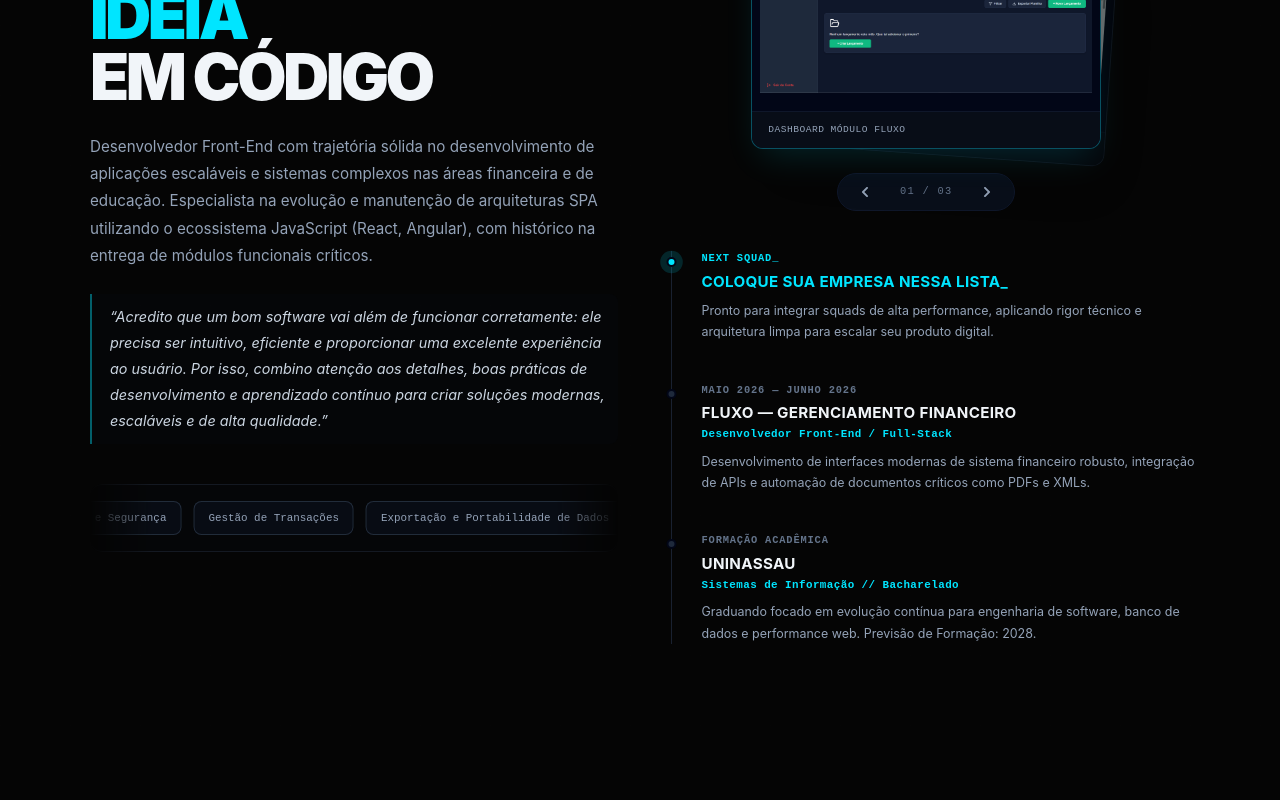
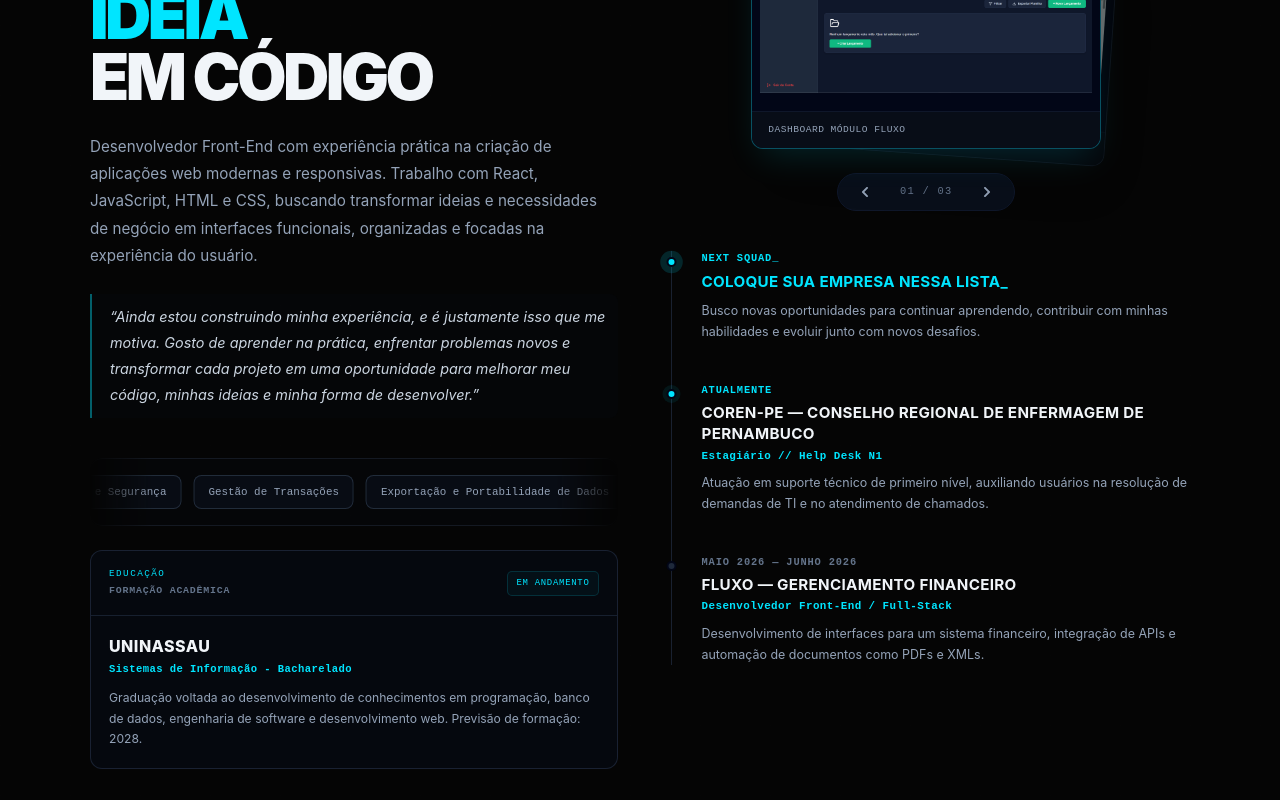
Before and after one commit to Dudu-Medeiros/Portfolio-Eduardo, a React (Vite) app in the folder portfolio/: page / in a window 1280 px wide. Shown: the part 1040-1840 px from the top of the page. Built offline with nearby package versions, Linux system fonts and the light colour scheme; no server answers.

Commit message:
hotfix: adição/correção de informações parciais (Português e inglês)

```diff
--- a/portfolio/src/sections/about/About.css
+++ b/portfolio/src/sections/about/About.css
@@ -73,6 +73,7 @@
   grid-column: span 6;
 
   width: 100%;
+
   display: flex;
   flex-direction: column;
   align-items: flex-start;
@@ -192,8 +193,7 @@
   animation: about-marquee 25s linear infinite;
 }
 
-.about-capabilities:hover
-  .about-marquee__group {
+.about-capabilities:hover .about-marquee__group {
   animation-play-state: paused;
 }
 
@@ -245,10 +245,158 @@
   }
 
   to {
-    transform: translateX(
-      calc(-50% - 6px)
-    );
+    transform: translateX(calc(-50% - 6px));
   }
+}
+
+.about-education {
+  width: 100%;
+  max-width: 650px;
+
+  margin-top: 24px;
+
+  border: 1px solid rgba(30, 41, 59, 0.8);
+  border-radius: 12px;
+
+  background: rgba(7, 11, 20, 0.65);
+
+  transition:
+    border-color 0.3s ease,
+    background-color 0.3s ease,
+    box-shadow 0.3s ease;
+}
+
+.about-education:hover {
+  border-color: rgba(0, 229, 255, 0.25);
+
+  box-shadow:
+    0 15px 35px rgba(0, 0, 0, 0.15);
+}
+
+.about-section--light .about-education {
+  border-color: #e2e8f0;
+  background: #ffffff;
+
+  box-shadow:
+    0 10px 25px rgba(15, 23, 42, 0.04);
+}
+
+.about-section--light .about-education:hover {
+  border-color: rgba(0, 229, 255, 0.35);
+
+  box-shadow:
+    0 15px 35px rgba(15, 23, 42, 0.08);
+}
+
+.about-education__header {
+  display: flex;
+  align-items: center;
+  justify-content: space-between;
+  gap: 20px;
+
+  padding: 16px 18px;
+
+  border-bottom: 1px solid rgba(30, 41, 59, 0.75);
+}
+
+.about-section--light .about-education__header {
+  border-bottom-color: #e2e8f0;
+}
+
+.about-education__code {
+  display: block;
+
+  margin-bottom: 3px;
+
+  color: #00e5ff;
+
+  font-family: "JetBrains Mono", monospace;
+  font-size: 0.58rem;
+  letter-spacing: 0.16em;
+}
+
+.about-education__label {
+  display: block;
+
+  color: #64748b;
+
+  font-family: "JetBrains Mono", monospace;
+  font-size: 0.62rem;
+  font-weight: 700;
+  letter-spacing: 0.08em;
+}
+
+.about-education__status {
+  flex-shrink: 0;
+
+  padding: 5px 8px;
+
+  border: 1px solid rgba(0, 229, 255, 0.15);
+  border-radius: 5px;
+
+  color: #00e5ff;
+  background: rgba(0, 229, 255, 0.04);
+
+  font-family: "JetBrains Mono", monospace;
+  font-size: 0.56rem;
+  letter-spacing: 0.08em;
+}
+
+.about-section--light .about-education__status {
+  color: #00a3b8;
+  background: rgba(0, 229, 255, 0.04);
+  border-color: rgba(0, 163, 184, 0.2);
+}
+
+.about-education__body {
+  padding: 18px;
+}
+
+.about-education__institution {
+  margin: 0;
+
+  color: #f1f5f9;
+
+  font-size: 1rem;
+  font-weight: 800;
+  letter-spacing: 0.03em;
+  text-transform: uppercase;
+}
+
+.about-section--light .about-education__institution {
+  color: #1e293b;
+}
+
+.about-education__course {
+  display: block;
+
+  margin-top: 4px;
+
+  color: #00e5ff;
+
+  font-family: "JetBrains Mono", monospace;
+  font-size: 0.66rem;
+  font-weight: 600;
+  letter-spacing: 0.04em;
+}
+
+.about-section--light .about-education__course {
+  color: #00a3b8;
+}
+
+.about-education__description {
+  max-width: 580px;
+
+  margin: 10px 0 0;
+
+  color: #94a3b8;
+
+  font-size: 0.76rem;
+  line-height: 1.7;
+}
+
+.about-section--light .about-education__description {
+  color: #64748b;
 }
 
 .about-right {
@@ -401,7 +549,8 @@
   border-color: #e2e8f0;
   background: #ffffff;
 
-  box-shadow: 0 20px 45px rgba(15, 23, 42, 0.08);
+  box-shadow:
+    0 20px 45px rgba(15, 23, 42, 0.08);
 }
 
 .about-section--light .system-screenshot {
@@ -431,7 +580,8 @@
   border-color: #e2e8f0;
   background: #ffffff;
 
-  box-shadow: 0 5px 20px rgba(15, 23, 42, 0.05);
+  box-shadow:
+    0 5px 20px rgba(15, 23, 42, 0.05);
 }
 
 .slider-arrow {
@@ -505,6 +655,10 @@
   background: #1e293b;
 
   transform: translateX(-5.5px);
+
+  transition:
+    background-color 0.3s ease,
+    box-shadow 0.3s ease;
 }
 
 .about-section--light .timeline-node {
@@ -516,6 +670,13 @@
   background: #00e5ff !important;
 
   animation: timeline-glow 2s infinite;
+}
+
+.timeline-node--current {
+  background: #00e5ff;
+
+  box-shadow:
+    0 0 0 4px rgba(0, 229, 255, 0.08);
 }
 
 @keyframes timeline-glow {
@@ -555,7 +716,8 @@
   letter-spacing: 0.08em;
 }
 
-.timeline-date--active {
+.timeline-date--active,
+.timeline-date--current {
   color: #00e5ff;
 }
 
@@ -569,9 +731,15 @@
   line-height: 1.4;
   letter-spacing: 0.02em;
   text-transform: uppercase;
+
+  transition: color 0.3s ease;
 }
 
 .timeline-title--active {
+  color: #00e5ff;
+}
+
+.timeline-item--current:hover .timeline-title {
   color: #00e5ff;
 }
 
@@ -579,7 +747,12 @@
   color: #1e293b;
 }
 
-.about-section--light .timeline-title--active {
+.about-section--light .timeline-title--active,
+.about-section--light .timeline-item--current:hover .timeline-title {
+  color: #00a3b8;
+}
+
+.about-section--light .timeline-date--current {
   color: #00a3b8;
 }
 
@@ -594,6 +767,10 @@
   font-size: 0.68rem;
   font-weight: 600;
   letter-spacing: 0.04em;
+}
+
+.about-section--light .timeline-role {
+  color: #00a3b8;
 }
 
 .timeline-text {
@@ -651,6 +828,10 @@
     margin-top: 32px;
   }
 
+  .about-education {
+    margin-top: 20px;
+  }
+
   .slider-window {
     height: 190px;
     max-width: 320px;
@@ -686,6 +867,20 @@
     font-size: 0.74rem;
     text-align: justify;
   }
+
+  .about-education__header {
+    align-items: flex-start;
+    flex-direction: column;
+    gap: 10px;
+  }
+
+  .about-education__status {
+    align-self: flex-start;
+  }
+
+  .about-education__institution {
+    font-size: 0.9rem;
+  }
 }
 
 @media (min-width: 640px) and (max-width: 1023px) {
@@ -718,7 +913,8 @@
   }
 
   .slider-card,
-  .capability-tag {
+  .capability-tag,
+  .about-education {
     transition: none;
   }
 }
--- a/portfolio/src/sections/about/About.jsx
+++ b/portfolio/src/sections/about/About.jsx
@@ -62,23 +62,29 @@ export default function About({ theme, language }) {
 
   const texts = {
     title1:
-      language === "pt" ? "TRANSFORME" : "TRANSFORM",
+      language === "pt"
+        ? "TRANSFORME"
+        : "TRANSFORM",
 
     title2:
-      language === "pt" ? "IDEIA" : "IDEAS",
+      language === "pt"
+        ? "IDEIA"
+        : "IDEAS",
 
     title3:
-      language === "pt" ? "EM CÓDIGO" : "INTO CODE",
+      language === "pt"
+        ? "EM CÓDIGO"
+        : "INTO CODE",
 
     desc:
       language === "pt"
-        ? "Desenvolvedor Front-End com trajetória sólida no desenvolvimento de aplicações escaláveis e sistemas complexos nas áreas financeira e de educação. Especialista na evolução e manutenção de arquiteturas SPA utilizando o ecossistema JavaScript (React, Angular), com histórico na entrega de módulos funcionais críticos."
-        : "Front-End Developer with a solid track record in creating scalable applications and complex systems in the financial and education fields. Expert in evolving and maintaining SPA architectures using the JavaScript ecosystem (React, Angular), with a history of delivering critical core modules.",
+        ? "Desenvolvedor Front-End com experiência prática na criação de aplicações web modernas e responsivas. Trabalho com React, JavaScript, HTML e CSS, buscando transformar ideias e necessidades de negócio em interfaces funcionais, organizadas e focadas na experiência do usuário."
+        : "Front-End Developer with hands-on experience building modern and responsive web applications. I work with React, JavaScript, HTML, and CSS, focusing on turning ideas and business needs into functional, well-structured interfaces centered on user experience.",
 
     manifesto:
       language === "pt"
-        ? "“Acredito que um bom software vai além de funcionar corretamente: ele precisa ser intuitivo, eficiente e proporcionar uma excelente experiência ao usuário. Por isso, combino atenção aos detalhes, boas práticas de desenvolvimento e aprendizado contínuo para criar soluções modernas, escaláveis e de alta qualidade.”"
-        : "“I believe that good software goes beyond working correctly: it needs to be intuitive, efficient, and provide an excellent user experience. Therefore, I combine attention to detail, development best practices, and continuous learning to create modern, scalable, and high-quality solutions.”",
+        ? "“Ainda estou construindo minha experiência, e é justamente isso que me motiva. Gosto de aprender na prática, enfrentar problemas novos e transformar cada projeto em uma oportunidade para melhorar meu código, minhas ideias e minha forma de desenvolver.”"
+        : "“I am still building my experience, and that is exactly what motivates me. I enjoy learning through practice, facing new challenges, and turning every project into an opportunity to improve my code, my ideas, and the way I develop.”",
 
     nextSquadTitle:
       language === "pt"
@@ -87,8 +93,36 @@ export default function About({ theme, language }) {
 
     nextSquadDesc:
       language === "pt"
-        ? "Pronto para integrar squads de alta performance, aplicando rigor técnico e arquitetura limpa para escalar seu produto digital."
-        : "Ready to join high-performance squads, applying technical rigor and clean architecture to scale your digital product.",
+        ? "Busco novas oportunidades para continuar aprendendo, contribuir com minhas habilidades e evoluir junto com novos desafios."
+        : "I am looking for new opportunities to keep learning, contribute with my skills, and grow through new challenges.",
+
+    corenDate:
+      language === "pt"
+        ? "ATUALMENTE"
+        : "CURRENT",
+
+    corenTitle:
+      language === "pt"
+        ? "COREN-PE — CONSELHO REGIONAL DE ENFERMAGEM DE PERNAMBUCO"
+        : "COREN-PE — REGIONAL NURSING COUNCIL OF PERNAMBUCO",
+
+    corenRole:
+      language === "pt"
+        ? "Estagiário // Help Desk N1"
+        : "Intern // Help Desk N1",
+
+    corenDesc:
+      language === "pt"
+        ? "Atuação em suporte técnico de primeiro nível, auxiliando usuários na resolução de demandas de TI e no atendimento de chamados."
+        : "Working in first-level technical support, assisting users with IT requests and handling support tickets.",
+
+    fluxoDate:
+      language === "pt"
+        ? "MAIO 2026 — JUNHO 2026"
+        : "MAY 2026 — JUNE 2026",
+
+    fluxoTitle:
+      "Fluxo — Gerenciamento Financeiro",
 
     fluxoRole:
       language === "pt"
@@ -97,18 +131,31 @@ export default function About({ theme, language }) {
 
     fluxoDesc:
       language === "pt"
-        ? "Desenvolvimento de interfaces modernas de sistema financeiro robusto, integração de APIs e automação de documentos críticos como PDFs e XMLs."
-        : "Development of modern interfaces for robust financial systems, API integrations, and automation of critical documents like PDFs and XMLs.",
+        ? "Desenvolvimento de interfaces para um sistema financeiro, integração de APIs e automação de documentos como PDFs e XMLs."
+        : "Development of interfaces for a financial system, API integration, and document automation such as PDFs and XMLs.",
 
     eduTitle:
       language === "pt"
         ? "FORMAÇÃO ACADÊMICA"
         : "ACADEMIC BACKGROUND",
 
+    eduStatus:
+      language === "pt"
+        ? "EM ANDAMENTO"
+        : "IN PROGRESS",
+
+    eduInstitution:
+      "UNINASSAU",
+
+    eduCourse:
+      language === "pt"
+        ? "Sistemas de Informação - Bacharelado"
+        : "Information Systems - Bachelor's Degree",
+
     eduDesc:
       language === "pt"
-        ? "Graduando focado em evolução contínua para engenharia de software, banco de dados e performance web. Previsão de Formação: 2028."
-        : "Undergraduate student focused on continuous growth in software engineering, databases, and web performance. Graduation expected: 2028.",
+        ? "Graduação voltada ao desenvolvimento de conhecimentos em programação, banco de dados, engenharia de software e desenvolvimento web. Previsão de formação: 2028."
+        : "Degree focused on programming, databases, software engineering, and web development. Expected graduation: 2028.",
 
     previousSlide:
       language === "pt"
@@ -160,7 +207,9 @@ export default function About({ theme, language }) {
     <section
       id="about"
       className={`about-section ${
-        isLight ? "about-section--light" : "about-section--dark"
+        isLight
+          ? "about-section--light"
+          : "about-section--dark"
       }`}
     >
       <div
@@ -216,6 +265,45 @@ export default function About({ theme, language }) {
               </div>
             </div>
           </div>
+
+          <motion.div
+            className="about-education"
+            {...scrollAnimation}
+            transition={{
+              ...scrollAnimation.transition,
+              delay: 0.35,
+            }}
+          >
+            <div className="about-education__header">
+              <div>
+                <span className="about-education__code">
+                  EDUCAÇÃO
+                </span>
+
+                <span className="about-education__label">
+                  {texts.eduTitle}
+                </span>
+              </div>
+
+              <span className="about-education__status">
+                {texts.eduStatus}
+              </span>
+            </div>
+
+            <div className="about-education__body">
+              <h4 className="about-education__institution">
+                {texts.eduInstitution}
+              </h4>
+
+              <span className="about-education__course">
+                {texts.eduCourse}
+              </span>
+
+              <p className="about-education__description">
+                {texts.eduDesc}
+              </p>
+            </div>
+          </motion.div>
         </motion.div>
 
         <div className="about-right">
@@ -313,32 +401,30 @@ export default function About({ theme, language }) {
             </motion.div>
 
             <motion.div
-              className="timeline-item"
+              className="timeline-item timeline-item--current"
               {...scrollAnimation}
               transition={{
                 ...scrollAnimation.transition,
                 delay: 0.4,
               }}
             >
-              <div className="timeline-node" />
+              <div className="timeline-node timeline-node--current" />
 
               <div className="timeline-content">
-                <span className="timeline-date">
-                  {language === "pt"
-                    ? "MAIO 2026 — JUNHO 2026"
-                    : "MAY 2026 — JUNE 2026"}
+                <span className="timeline-date timeline-date--current">
+                  {texts.corenDate}
                 </span>
 
                 <h4 className="timeline-title">
-                  Fluxo — Gerenciamento Financeiro
+                  {texts.corenTitle}
                 </h4>
 
                 <span className="timeline-role">
-                  {texts.fluxoRole}
+                  {texts.corenRole}
                 </span>
 
                 <p className="timeline-text">
-                  {texts.fluxoDesc}
+                  {texts.corenDesc}
                 </p>
               </div>
             </motion.div>
@@ -355,21 +441,19 @@ export default function About({ theme, language }) {
 
               <div className="timeline-content">
                 <span className="timeline-date">
-                  {texts.eduTitle}
+                  {texts.fluxoDate}
                 </span>
 
                 <h4 className="timeline-title">
-                  UNINASSAU
+                  {texts.fluxoTitle}
                 </h4>
 
                 <span className="timeline-role">
-                  {language === "pt"
-                    ? "Sistemas de Informação // Bacharelado"
-                    : "Information Systems // Bachelor's Degree"}
+                  {texts.fluxoRole}
                 </span>
 
                 <p className="timeline-text">
-                  {texts.eduDesc}
+                  {texts.fluxoDesc}
                 </p>
               </div>
             </motion.div>
--- a/portfolio/src/sections/contact/Contact.jsx
+++ b/portfolio/src/sections/contact/Contact.jsx
@@ -313,7 +313,7 @@ export default function Contact({ theme, language }) {
                 </div>
 
                 <span className="contact-form__indicator">
-                  {isPt ? 'SECURE_CHANNEL' : 'SECURE_CHANNEL'}
+                  SECURE_CHANNEL
                 </span>
               </div>
 
--- a/portfolio/src/sections/hero/Hero.jsx
+++ b/portfolio/src/sections/hero/Hero.jsx
@@ -30,8 +30,8 @@ export default function Hero({ theme, language }) {
 
     description:
       language === "pt"
-        ? "Especialista em interfaces de alta performance e experiências digitais interativas. Focado em transformar conceitos complexos em código limpo."
-        : "Specialist in high-performance interfaces and interactive digital experiences. Focused on turning complex concepts into clean code.",
+        ? "Desenvolvedor Front-End com experiência prática em aplicações web modernas e responsivas. Trabalho com React, JavaScript, HTML e CSS, buscando transformar regras de negócio em interfaces funcionais, organizadas e focadas na experiência do usuário."
+        : "Front-End Developer with hands-on experience building modern and responsive web applications. I work with React, JavaScript, HTML, and CSS, focusing on turning business requirements into functional, well-structured interfaces centered on user experience.",
 
     btnProjects:
       language === "pt" ? "VER PROJETOS_" : "VIEW PROJECTS_",
```
Also changed, not shown: portfolio/src/App.jsx (+7 -3 lines), portfolio/src/sections/contact/Contact.css (+68 -22 lines), portfolio/src/sections/projects/Projects.jsx (+10 -9 lines).
